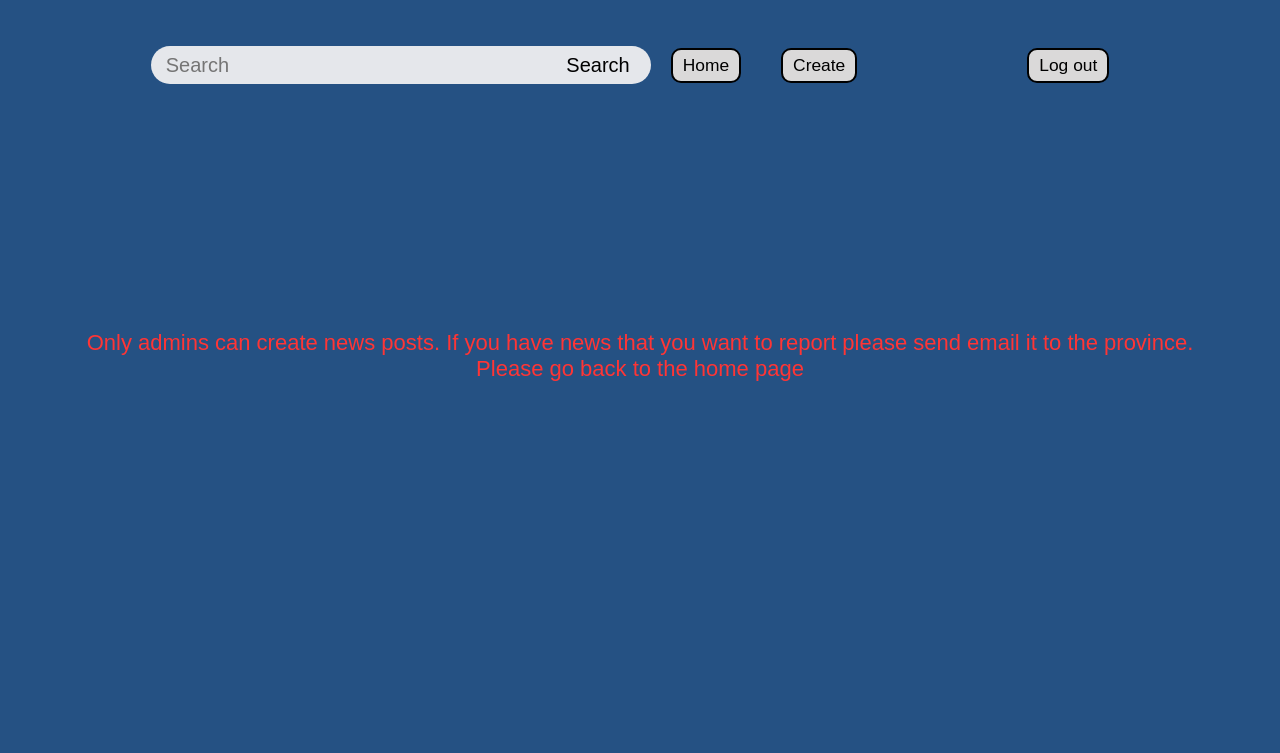
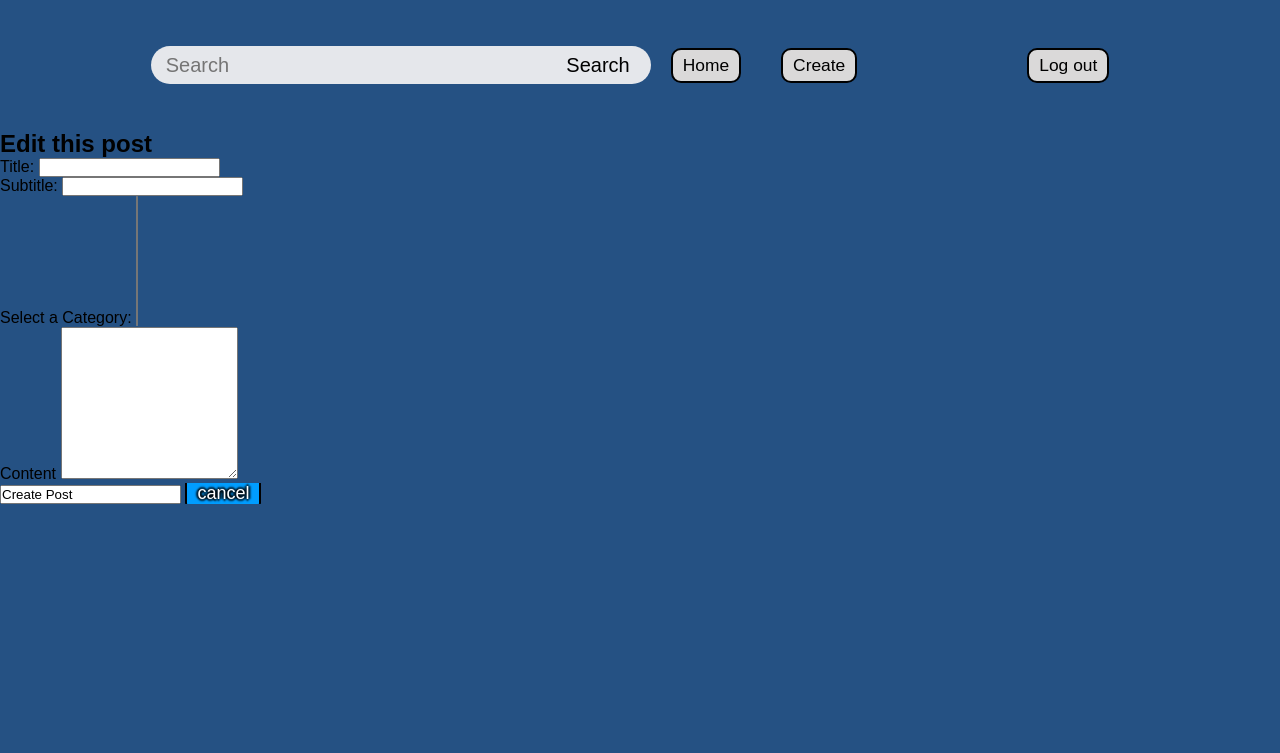
Before and after one commit to Olando07/WEBD2_finalProject, a PHP site: page /create.php in a window 1280 px wide. Shown: the top 753 px of the page. Run offline with PHP 8.4, Linux system fonts and the light colour scheme; the visitor is signed in with stand-in values (Sample User, id 1); data that the repository does not hold is empty.

Commit message:
Enhance authentication and UI for post creation and filtering
Updated login to use password hashing and verification for improved security. Modified signup to store hashed passwords. Refactored create.php to require login and display a post creation form, removing admin-only logic. Improved category filter UI and logout handling in index.php and header.php.

```diff
--- a/create.php
+++ b/create.php
@@ -1,13 +1,11 @@
 <?php
 
 require('connect.php');
+require('header.php');
 include 'sessionHandler.php';
+requireLogin(); // Make sure user is logged in
 
-$stmt=$db->prepare("SELECT * FROM users WHERE username = :username");
-$stmt->execute([':username'=>$_SESSION['username']]);
-$user = $stmt->fetch(PDO::FETCH_ASSOC);
 
-require('header.php');
 
 ?>
 <!DOCTYPE html>
@@ -20,12 +18,41 @@ require('header.php');
 </head>
 <body>
     <div class="main">
-        <?php if($user['is_admin'] == 1):?>
-            <p>This works create page works so W</p>
-        <?php else:?>
-            <p class="noCreationAccess">Only admins can create news posts. If you have news that you want to report please send email it to the province.
-            <br>Please go back to the home page</p>
-        <?php endif?>
+        <div class="edit-form">
+            <h2>Edit this post</h2>
+
+            <form action="" method="POST" id="editPostForm">
+                <div class="form-group">
+                    <label for="title">Title:</label>
+                    <input type="text" id="title" name="title" value="<?= htmlspecialchars($post['title'], ENT_QUOTES | ENT_HTML5)?>" required>
+                    <span class="error"><?= $errors['title']?></span>
+                </div>
+                <div class="form-group">
+                    <label for="subtitle">Subtitle:</label>
+                    <input type="text" id="subtitle" name="subtitle" value="<?= htmlspecialchars($post['subtitle'], ENT_QUOTES | ENT_HTML5)?>">
+                    <span class="error"><?= $errors['subtitle']?></span>
+                </div>
+                <div class="form-group">
+                    <label for="category">Select a Category:</label>
+                    <select name="category" id="category" size="8" required>
+                        <?php foreach($categories as $category): ?>
+                            <option value="<?= $category['category_id']?>" <?= $category['category_id'] == $post['category_id'] ? 'selected' : ''?>>
+                                <?= $category['category_name']?>
+                            </option>
+                        <?php endforeach ?>
+                    </select>
+                </div>
+                <div class="form-group">
+                    <label for="report">Content</label>
+                    <textarea name="report" id="report" rows="10" required><?= $post['report']?></textarea>
+                </div>
+
+                <div class="form-actions">
+                    <input type="create" name="create" value="Create Post" class="create-btn">
+                    <a href="index.php" class="cancel-btn">cancel</a>
+                </div>
+            </form>
+        </div>
     </div>
 
  <!-- TODO: only admins can create posts -->
--- a/header.php
+++ b/header.php
@@ -31,7 +31,7 @@ $userSearch = $_GET['search-bar'] ?? $_SESSION['last_search'] ?? '';
             <a href="create.php" id="createpost">Create</a>
 
             <!-- Log out button -->
-            <a href="login.php" id="loginStatus" onclick="return confirm('Are you sure you want to logout?')">Log out</a>
+            <a href="index.php?action=logout" id="loginStatus" onclick="return confirm('Are you sure you want to logout?')">Log out</a>
         </nav>
     </div>
 
@@ -57,9 +57,8 @@ $userSearch = $_GET['search-bar'] ?? $_SESSION['last_search'] ?? '';
         }
 
         function clearAll(){
-            document.querySelectorAll('input[name="selected_categories[]"]').forEach(checkbox => {
-                checkbox.checked = false;
-            });
+            let category = document.getElementById('category');
+            category.value = '';
 
             document.querySelector('form').submit();
         }
--- a/login.php
+++ b/login.php
@@ -21,11 +21,11 @@ if($_POST && !empty($_POST['login'])){
         $username = filter_input(INPUT_POST, "username", FILTER_SANITIZE_SPECIAL_CHARS);
         $password = $_POST['password'];
 
-        $stmt = $db->prepare("SELECT * FROM users WHERE username = :username AND password = :password");
-        $stmt->execute([':username'=>$username, ':password'=>$password]);
+        $stmt = $db->prepare("SELECT * FROM users WHERE username = :username");
+        $stmt->execute([':username'=>$username]);
         $user = $stmt->fetch(PDO::FETCH_ASSOC);
 
-        if($user){
+        if($user && password_verify($password, $user['password'])){
             $loggedIn = true;
 
             $_SESSION['user_id'] = $user['user_id'];
--- a/signup.php
+++ b/signup.php
@@ -71,9 +71,10 @@ if($_POST && !empty($_POST['signup'])){
     $email = filter_input(INPUT_POST, 'email', FILTER_SANITIZE_EMAIL);
     $username = filter_input(INPUT_POST, "username", FILTER_SANITIZE_SPECIAL_CHARS);
     $password = $_POST['password'];
+    $hashedPassword = password_hash($password, PASSWORD_DEFAULT);
 
     if($noError){
-        $user->execute([':username'=>$username, ':password'=>$password, ':firstName'=>$fName, ':lastName'=>$lName, ':age'=>$age, ':email'=>$email]);
+        $user->execute([':username'=>$username, ':password'=>$hashedPassword, ':firstName'=>$fName, ':lastName'=>$lName, ':age'=>$age, ':email'=>$email]);
         $accountCreated = true;
 
         $_POST["username"] = '';
```
Also changed, not shown: index.php (+7 -8 lines).
